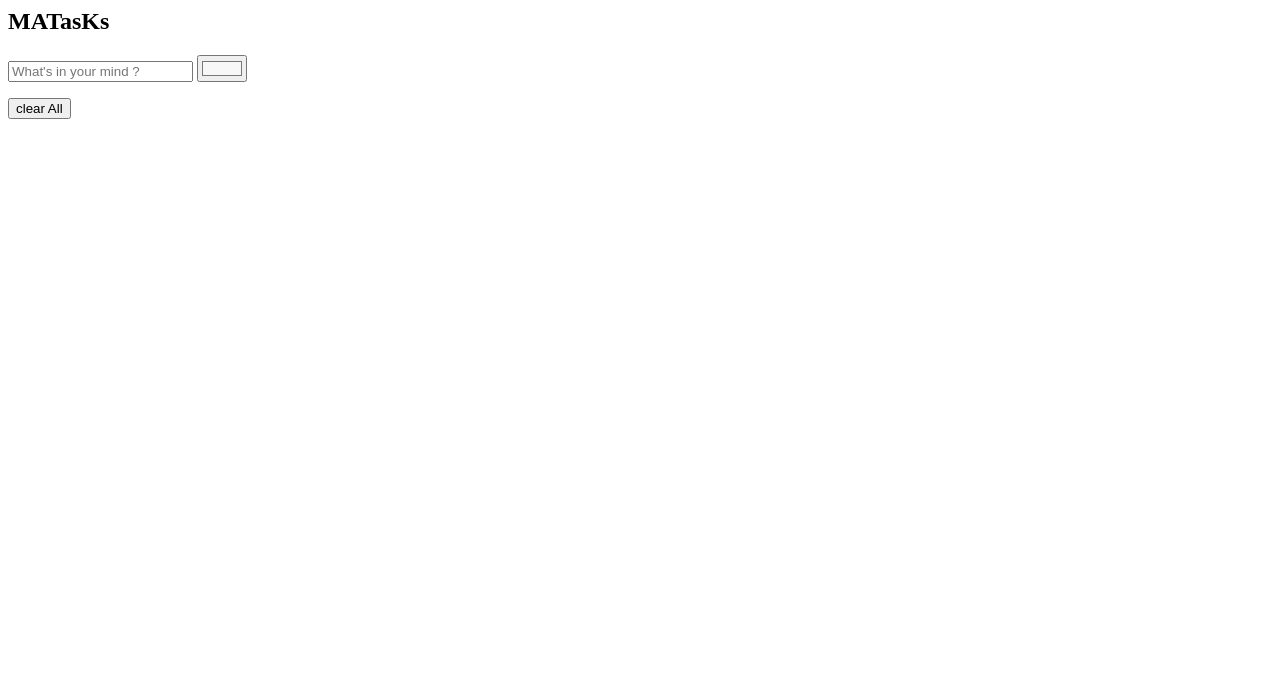
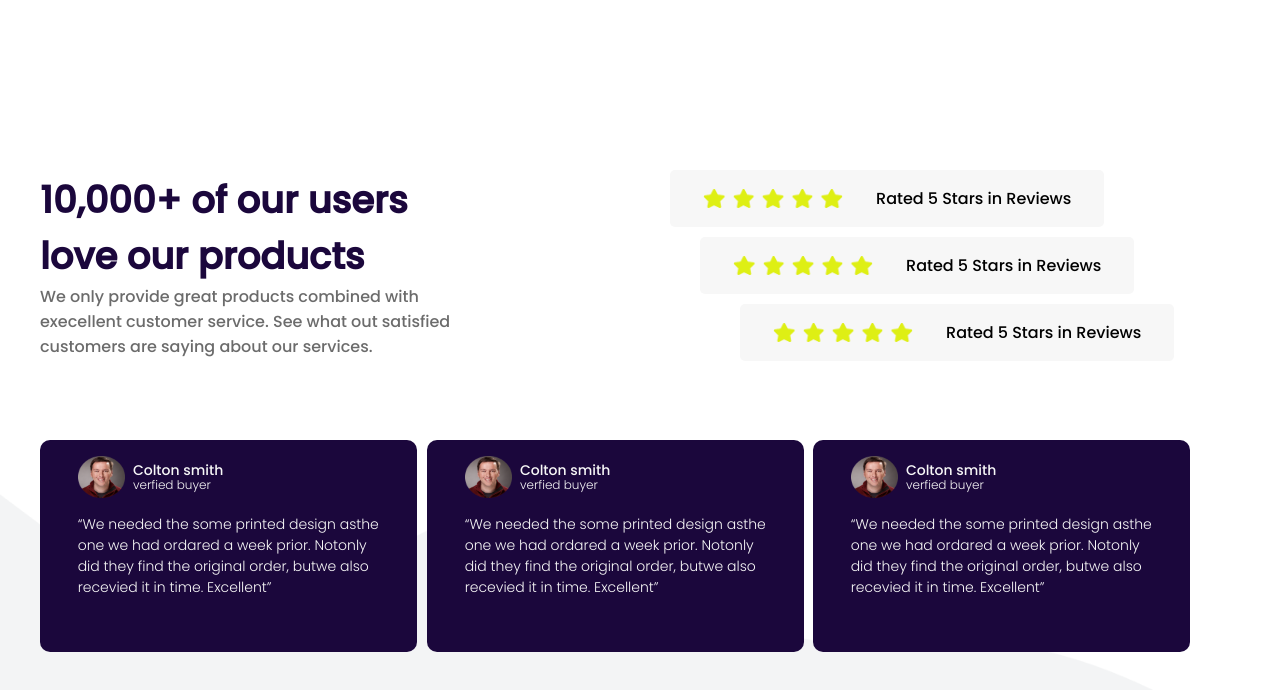
Before and after one commit to MahmoudAbdElTawab/MahmoudAbdElTawab.github.io, a plain HTML site: page index.html in a window 1280 px wide. Drawn offline with nearby package versions, Linux system fonts and the light colour scheme.

Commit message:
Add files via upload

```diff
--- a/index.html
+++ b/index.html
@@ -1,18 +1,105 @@
- <header>
-        <h2 class="logo">MATasKs</h2>
+<!DOCTYPE html>
+<html lang="en">
+<head>
+    <meta charset="UTF-8">
+    <title>Social Profile</title>
+      <link rel="stylesheet" href="https://cdnjs.cloudflare.com/ajax/libs/animate.css/4.1.1/animate.min.css"/>
+    <link rel="stylesheet" href="style/css/style.css">
+</head>
+<body>
 
-    </header>
+    <div class="social-section">
+        <div class="container">
+            <div class="top">
+                <div class="txt  animate__animated animate__bounceInLeft">
+                    <h2>10,000+ of our
+                    users love our
+                    products</h2>
+                    <p>We only provide great products combined with execellent customer service. See what out satisfied customers are saying about our services.</p>
+                </div>
+                <div class="rating animate__animated animate__bounceInDown">
+                    <div class="rate-section">
+                        <div class="img">
+                            <img src="style/images/stars.png" alt="">
+                        </div>
+                        <div class="rate-text">
+                            <p>Rated 5 Stars in Reviews</p>
+                        </div>
+                    </div>
+                    <div class="rate-section">
+                        <div class="img">
+                            <img src="style/images/stars.png" alt="">
+                        </div>
+                        <div class="rate-text">
+                            <p>Rated 5 Stars in Reviews</p>
+                        </div>
+                    </div>
+                    <div class="rate-section">
+                        <div class="img">
+                            <img src="style/images/stars.png" alt="">
+                        </div>
+                        <div class="rate-text">
+                            <p>Rated 5 Stars in Reviews</p>
+                        </div>
+                    </div>
+                </div>
+            </div>
 
-    <form>
-        <input type="text" placeholder="What's in your mind ?" id="todo-input" autocomplete="off">
-        <input type="color" value="#f7f7f7" id="todo-color">
-    </form>
-
-    <div class="clear">
-        <button id="delete-btn">clear All</button>
+            <div class="bottom">
+                <div class="cards">
+                    <div class="profile-card animate__animated animate__swing animate__delay-1s">
+                        <div class="center">
+                           <div class="head">
+                                <div class="img-head">
+                                    <img src="style/images/Sobel_WP-1.png" alt="">
+                                </div>
+                                <div class="txt-head">
+                                    <p>Colton smith</p>
+                                    <p>Verfied Buyer</p>
+                                </div>
+                            </div>
+                            <div class="txt-bottom">
+                                <p>“We needed the some printed design asthe one we had ordared a week prior. Notonly did they find the original order, butwe also recevied it in time. Excellent”</p>
+                            </div>
+                         </div>
+                    </div>
+                    <div class="profile-card animate__animated animate__swing animate__delay-1s">
+                        <div class="center">
+                           <div class="head">
+                                <div class="img-head">
+                                    <img src="style/images/Sobel_WP-1.png" alt="">
+                                </div>
+                                <div class="txt-head">
+                                    <p>Colton smith</p>
+                                    <p>Verfied Buyer</p>
+                                </div>
+                            </div>
+                            <div class="txt-bottom">
+                                <p>“We needed the some printed design asthe one we had ordared a week prior. Notonly did they find the original order, butwe also recevied it in time. Excellent”</p>
+                            </div>
+                         </div>
+                    </div>
+                    <div class="profile-card animate__animated animate__swing animate__delay-1s">
+                        <div class="center">
+                           <div class="head">
+                                <div class="img-head">
+                                    <img src="style/images/Sobel_WP-1.png" alt="">
+                                </div>
+                                <div class="txt-head">
+                                    <p>Colton smith</p>
+                                    <p>Verfied Buyer</p>
+                                </div>
+                            </div>
+                            <div class="txt-bottom">
+                                <p>“We needed the some printed design asthe one we had ordared a week prior. Notonly did they find the original order, butwe also recevied it in time. Excellent”</p>
+                            </div>
+                         </div>
+                    </div>
+                </div>
+            </div>
+        </div>
     </div>
 
-    <section class="view">
-        <ul class="u-list">
-        </ul>
-    </section>
+    <script src="style/js/app.js"></script>
+</body>
+</html>
--- /dev/null
+++ b/style/css/style.css
@@ -0,0 +1,128 @@
+/* Fonts */
+@import url('https://fonts.googleapis.com/css2?family=Poppins:wght@300;500&display=swap');
+
+* {
+   padding: 0;
+   margin: 0;
+   box-sizing: border-box;
+}
+
+body {
+    font-family: 'Poppins', sans-serif;
+}
+
+h1 {
+    font-size:  3rem;
+}
+h2 {
+    font-size:  2.3rem;
+}
+h3 {
+    font-size:  1.8rem;
+}
+
+.container {
+    max-width: 1200px;
+    margin: auto;
+    background-color: yellow
+}
+.social-section {
+    background: url('../images/wave%201.png');
+    background-repeat: no-repeat;
+    background-size: contain;
+    background-position: bottom;
+    width: 100%;
+    height: 100vh;
+}
+.social-section .top {
+    display: grid;
+    grid-template-columns: 1fr 1fr;
+    align-items: center;
+    position: absolute;
+    top: 20%;
+}
+.social-section .top .txt h2 {
+    width: 72%;
+    color: #1B073C;
+}
+.social-section .top .txt p {
+    width: 74%;
+    font-size: 16px;
+    color: #00000094;
+}
+
+.social-section .top .rating .rate-section {
+    width: 70%;
+    background: #f7f7f7;
+    border: none;
+    border-radius: 5px;
+    display: flex;
+    justify-content: space-around;
+    padding: 1rem;
+    align-items: center;
+    margin: 10px;
+}
+.social-section .top .rating .rate-section:nth-child(2) {
+    margin: 10px 40px;
+}
+
+.social-section .top .rating .rate-section:nth-child(3) {
+    margin: 10px 80px;
+}
+
+.social-section .top .rating .rate-section .img img {
+    width: 140px;
+    display: flex;
+}
+.bottom .cards {
+    display: grid;
+    grid-gap: 10px;
+    grid-template-columns: 2fr 2fr 2fr;
+    position: absolute;
+    top: 55%;
+    width: 65%
+}
+.profile-card {
+    width: 376.73px;
+    height: 212.14px;
+    background: #1B073C;
+    border-radius: 10px;
+}
+.profile-card .img-head img {
+    width: 47.23px;
+    height: 42.24px;
+}
+.profile-card .head {
+    display: flex;
+    align-items: center;
+    padding: 1rem 0;
+}
+.profile-card .head .img-head {
+    display: flex;
+    margin-right: .5rem;
+}
+.profile-card .head .txt-head p:first-child {
+    font-weight: 500;
+    font-size: 14px;
+    color: #f7f7f7;
+}
+
+.profile-card .head .txt-head p:last-child {
+    font-weight: 300;
+    color: #00000094;
+    font-size: 12px;
+    margin-top: -5px;
+    color: #f7f7f7;
+    text-transform: lowercase;
+
+}
+.profile-card .center {
+    max-width: 80%;
+    margin: auto;
+}
+
+.profile-card .txt-bottom {
+    font-size: 14px;
+    font-weight: 100;
+    color: #f7f7f7
+}
```
Also changed, not shown: style/images/Sobel_WP-1.png (added), style/images/stars.png (added), style/images/wave 1.png (added).
